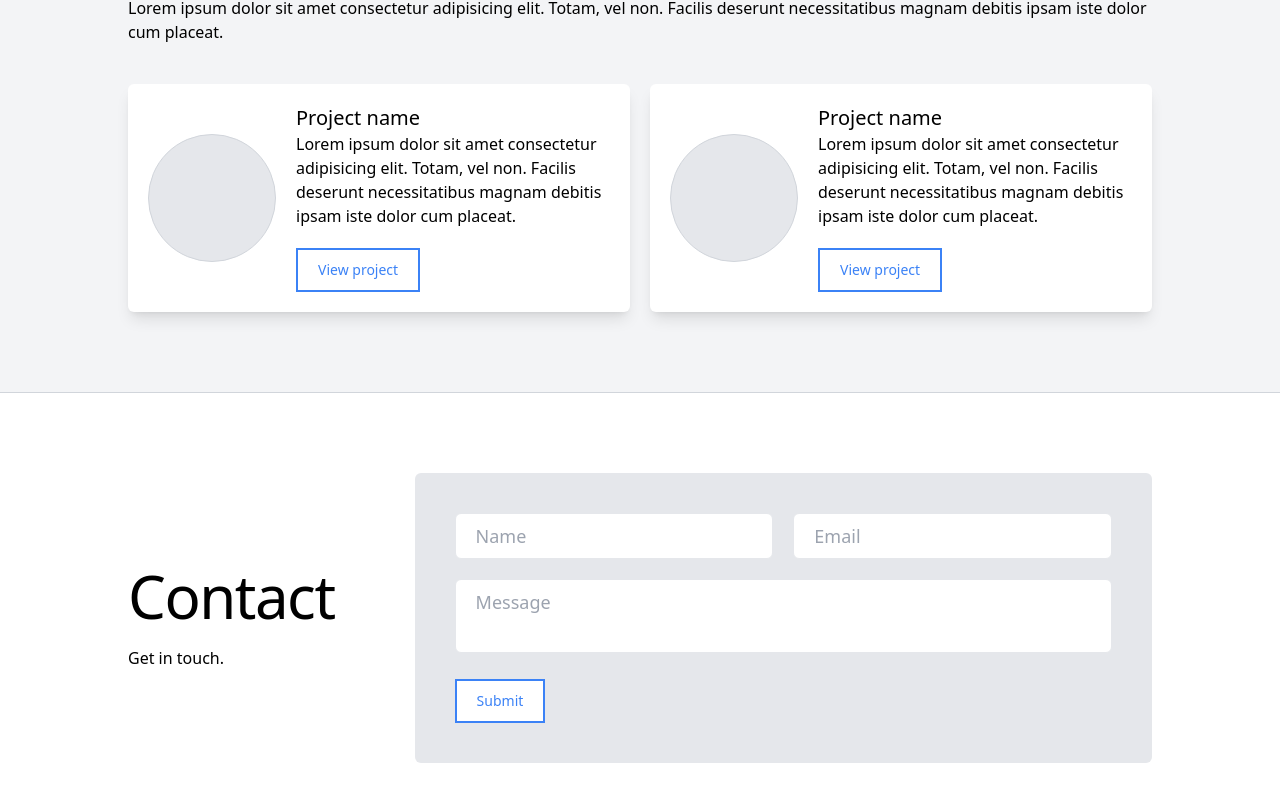
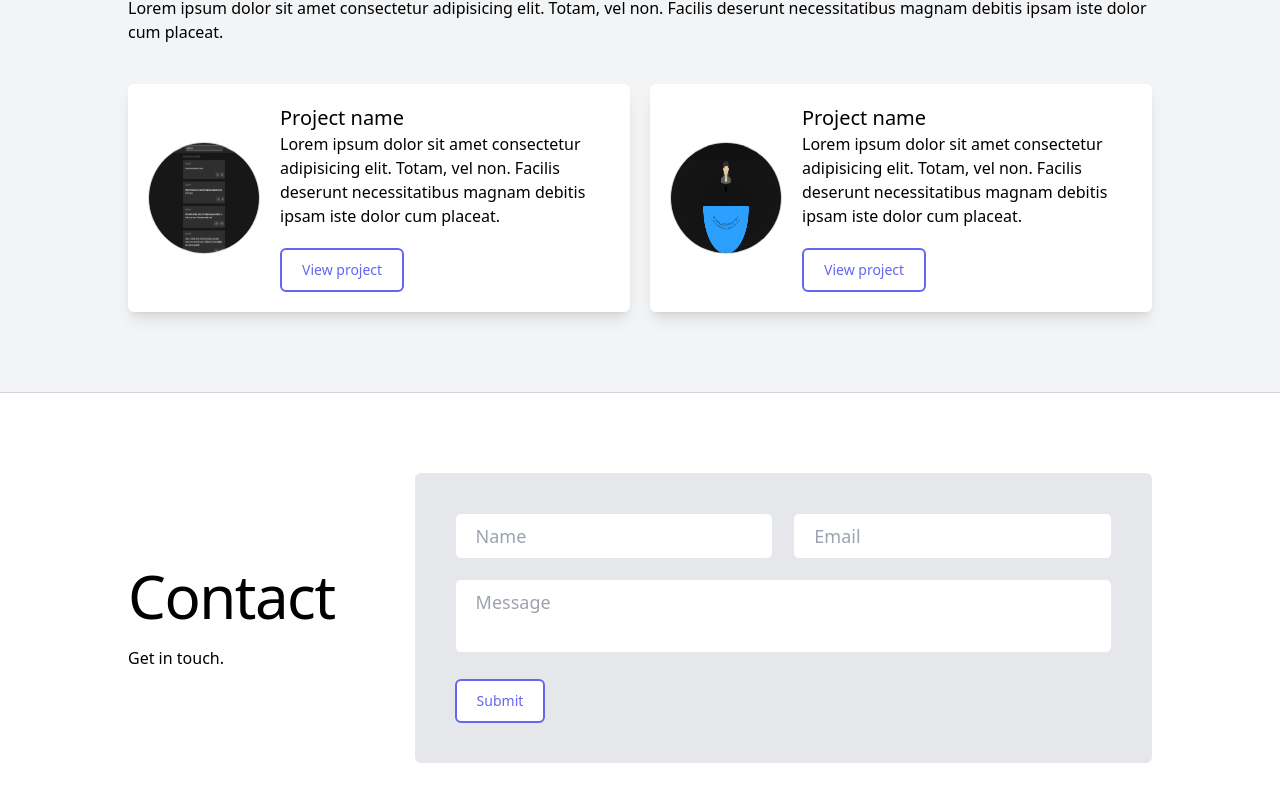
Before and after one commit to Goastio/portfolio-v3, a React (Create React App) app: page / in a window 1280 px wide. Shown: the part 1115-1920 px from the top of the page. Built offline with nearby package versions, Linux system fonts and the light colour scheme.

Commit message:
few fixes

```diff
--- a/src/components/Navbar.js
+++ b/src/components/Navbar.js
@@ -4,10 +4,30 @@ const Navbar = () => {
       <div className="max-w-screen-lg mx-auto flex w-full justify-between items-center">
         <h2 className="text-2xl font-bold tracking-tight">Brandon</h2>
         <div className="flex gap-2.5">
-          <a href="/">Home</a>
-          <a href="/">Skills</a>
-          <a href="/">Projects</a>
-          <a href="/">Contact</a>
+          <a
+            className="link link-underline link-underline-black text-black"
+            href="/"
+          >
+            Home
+          </a>
+          <a
+            className="link link-underline link-underline-black text-black"
+            href="/"
+          >
+            Skills
+          </a>
+          <a
+            className="link link-underline link-underline-black text-black"
+            href="/"
+          >
+            Projects
+          </a>
+          <a
+            className="link link-underline link-underline-black text-black"
+            href="/"
+          >
+            Contact
+          </a>
         </div>
       </div>
     </section>
--- a/src/index.css
+++ b/src/index.css
@@ -1,3 +1,27 @@
 @tailwind base;
 @tailwind components;
 @tailwind utilities;
+
+body {
+  overflow-x: hidden;
+}
+
+.link-underline {
+  border-bottom-width: 0;
+  background-image: linear-gradient(transparent, transparent),
+    linear-gradient(#fff, #fff);
+  background-size: 0 2px;
+  background-position: 0 100%;
+  background-repeat: no-repeat;
+  transition: background-size 0.2s ease-in-out;
+}
+
+.link-underline-black {
+  background-image: linear-gradient(transparent, transparent),
+    linear-gradient(black, #1a1a1a);
+}
+
+.link-underline:hover {
+  background-size: 100% 2px;
+  background-position: 0 100%;
+}
--- a/src/sections/Contact.js
+++ b/src/sections/Contact.js
@@ -26,7 +26,7 @@ const Contact = () => {
           />
           <button
             type="onSubmit"
-            className="bg-white mt-5 py-2.5 px-5 border-2 text-blue-500 border-blue-500 text-sm transition hover:bg-blue-500 hover:text-white"
+            className="bg-white mt-5 py-2.5 px-5 border-2 text-indigo-500 border-indigo-500 text-sm transition rounded-md hover:bg-indigo-500 hover:text-white"
           >
             Submit
           </button>
--- a/src/sections/Hero.js
+++ b/src/sections/Hero.js
@@ -11,7 +11,7 @@ const Hero = () => {
           React applications, and styling them with Tailwind CSS.
         </p>
 
-        <button className="mt-5 py-2.5 px-5 border-2 text-blue-500 border-blue-500 text-sm transition hover:bg-blue-500 hover:text-white">
+        <button className="mt-5 py-2.5 px-5 border-2 text-indigo-500 rounded-md border-indigo-500 text-sm transition hover:bg-indigo-500 hover:text-white">
           Contact me
         </button>
       </div>
--- a/src/sections/Projects.js
+++ b/src/sections/Projects.js
@@ -1,4 +1,6 @@
 import SectionWrapper from "../wrappers/SectionWrapper";
+import redditapp from "../images/redditapp.png";
+import blackjack from "../images/blackjack.png";
 
 const Projects = () => {
   return (
@@ -11,7 +13,9 @@ const Projects = () => {
     >
       <div className="flex flex-col lg:flex-row mt-10 gap-5">
         <div className="shadow-lg bg-white rounded-md p-5 flex flex-col lg:flex-row w-full gap-5 items-center">
-          <div className="w-32 h-32 bg-gray-200 border border-gray-300 rounded-full flex shrink-0"></div>
+          <div className="w-28 h-28 bg-gray-200 border border-gray-300 rounded-full flex shrink-0">
+            <img src={redditapp} alt="" className="flex rounded-full" />
+          </div>
           <div>
             <h4 className="text-xl font-medium">Project name</h4>
             <p>
@@ -19,14 +23,21 @@ const Projects = () => {
               vel non. Facilis deserunt necessitatibus magnam debitis ipsam iste
               dolor cum placeat.
             </p>
-            <button className="mt-5 py-2.5 px-5 border-2 text-blue-500 border-blue-500 text-sm transition hover:bg-blue-500 hover:text-white">
+            <button
+              onClick={() => {
+                window.open("brandonmaczynski.com/reddit-app", "_blank");
+              }}
+              className="mt-5 py-2.5 px-5 border-2 text-indigo-500 rounded-md border-indigo-500 text-sm transition hover:bg-indigo-500 hover:text-white"
+            >
               View project
             </button>
           </div>
         </div>
 
         <div className="shadow-lg bg-white rounded-md p-5 flex flex-col lg:flex-row w-full gap-5 items-center">
-          <div className="w-32 h-32 bg-gray-200 border border-gray-300 rounded-full flex shrink-0"></div>
+          <div className="w-28 h-28 bg-gray-200 border border-gray-300 rounded-full flex shrink-0">
+            <img src={blackjack} alt="" className="flex rounded-full" />
+          </div>
           <div>
             <h4 className="text-xl font-medium">Project name</h4>
             <p>
@@ -34,7 +45,12 @@ const Projects = () => {
               vel non. Facilis deserunt necessitatibus magnam debitis ipsam iste
               dolor cum placeat.
             </p>
-            <button className="mt-5 py-2.5 px-5 border-2 text-blue-500 border-blue-500 text-sm transition hover:bg-blue-500 hover:text-white">
+            <button
+              onClick={() => {
+                window.open("brandonmaczynski.com/blackjack", "_blank");
+              }}
+              className="mt-5 py-2.5 px-5 border-2 text-indigo-500 rounded-md border-indigo-500 text-sm transition hover:bg-indigo-500 hover:text-white"
+            >
               View project
             </button>
           </div>
```
Also changed, not shown: src/images/blackjack.png (added), src/images/redditapp.png (added).
